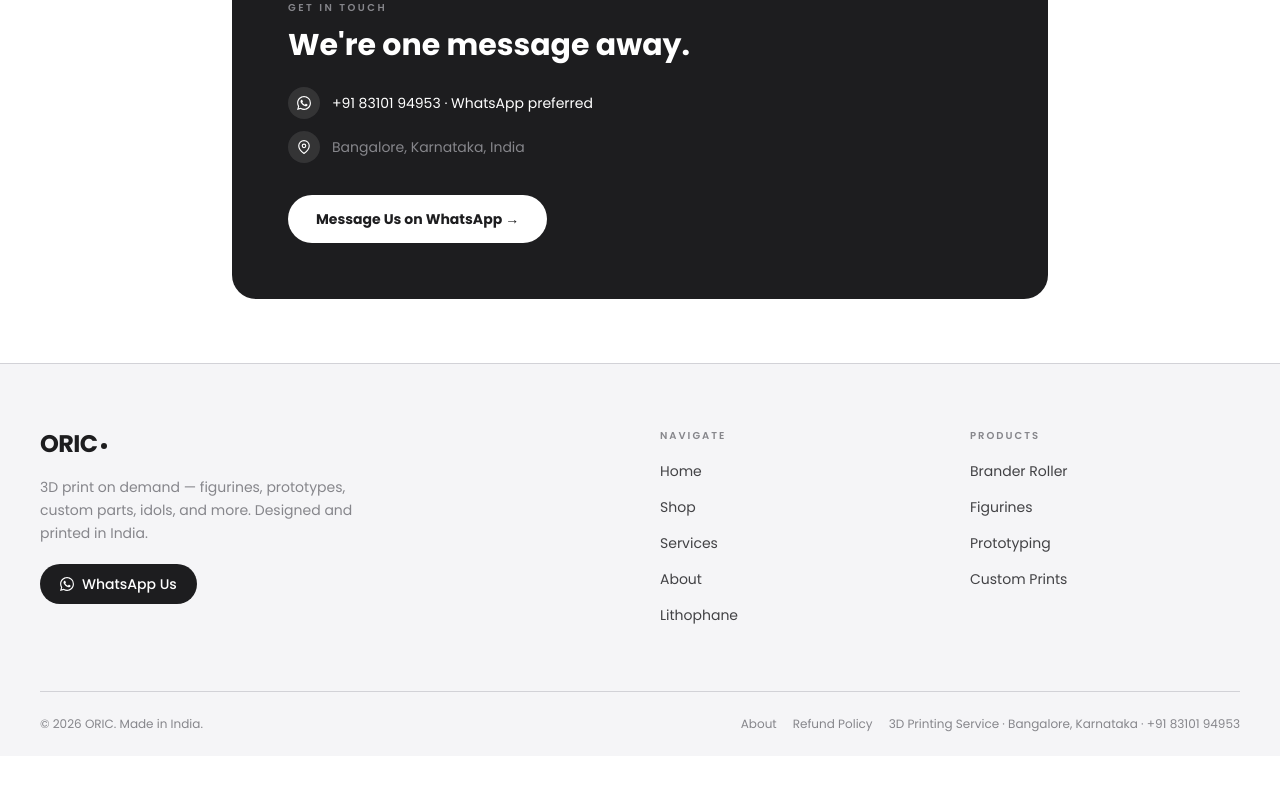
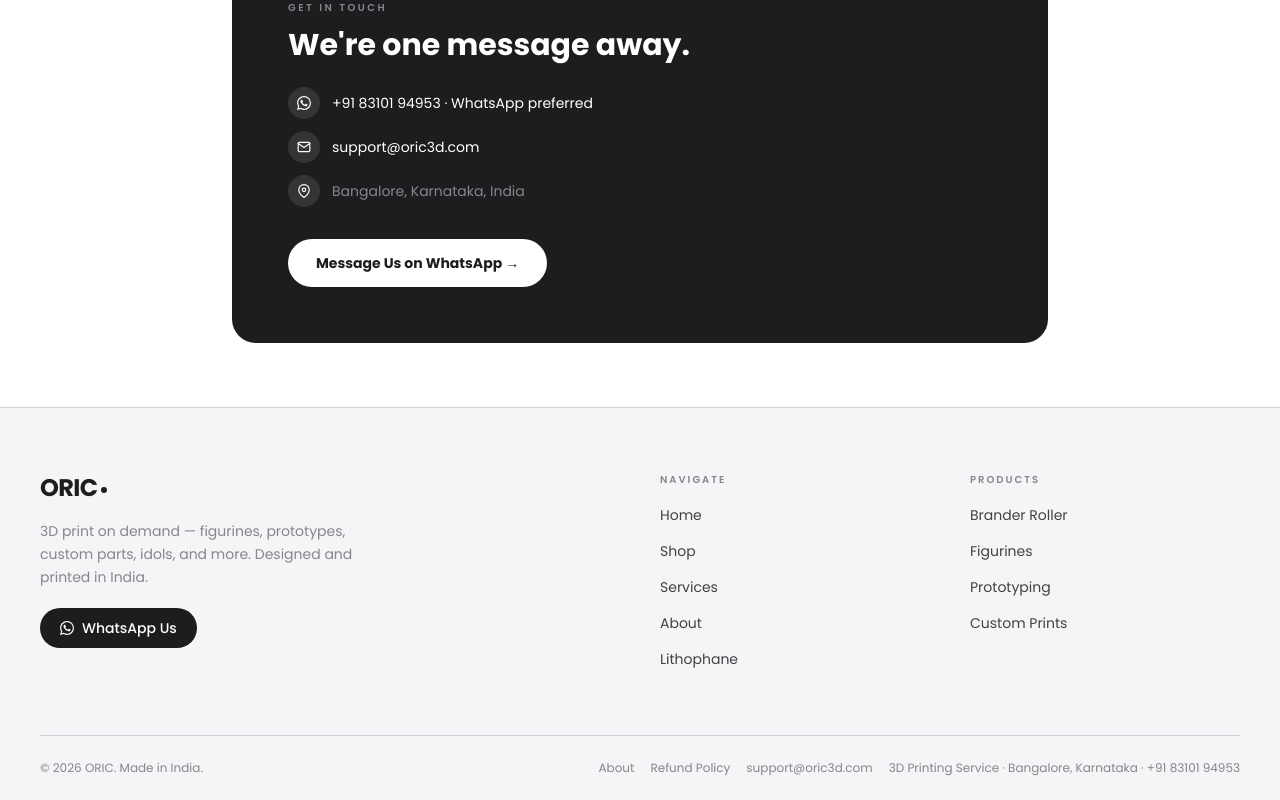
Before and after one commit to mintojy-art/Brander, a React (Vite) app: page /about in a window 1280 px wide. Shown: the part 1647-2447 px from the top of the page. Before the commit the page ends 2403 px from the top, so only its background shows below. Built offline with nearby package versions, Linux system fonts and the light colour scheme; no server answers.

Commit message:
Add support@oric3d.com across website — About, Footer, Refund Policy, structured data
Co-Authored-By: Claude Sonnet 4.6 <noreply@anthropic.com>

```diff
--- a/index.html
+++ b/index.html
@@ -48,7 +48,7 @@
       "logo": "https://oric3d.com/logo.png",
       "image": "https://oric3d.com/og-image.jpg",
       "telephone": "+918310194953",
-      "email": "hello@oric3d.com",
+      "email": "support@oric3d.com",
       "address": {
         "@type": "PostalAddress",
         "addressLocality": "Bangalore",
--- a/src/components/OricFooter.jsx
+++ b/src/components/OricFooter.jsx
@@ -79,6 +79,7 @@ export default function OricFooter() {
           <div className="flex items-center gap-4 flex-wrap justify-center">
             <Link to="/about" className="hover:text-[#1D1D1F] transition-colors">About</Link>
             <Link to="/refund-policy" className="hover:text-[#1D1D1F] transition-colors">Refund Policy</Link>
+            <a href="mailto:support@oric3d.com" className="hover:text-[#1D1D1F] transition-colors">support@oric3d.com</a>
             <p>3D Printing Service · Bangalore, Karnataka · +91 83101 94953</p>
           </div>
         </div>
--- a/src/pages/About.jsx
+++ b/src/pages/About.jsx
@@ -94,6 +94,14 @@ export default function About() {
             </div>
             <div className="flex items-center gap-3">
               <div className="w-8 h-8 bg-white/10 rounded-full flex items-center justify-center flex-shrink-0">
+                <svg width="14" height="14" viewBox="0 0 24 24" fill="none" stroke="white" strokeWidth="2" strokeLinecap="round" strokeLinejoin="round"><path d="M4 4h16c1.1 0 2 .9 2 2v12c0 1.1-.9 2-2 2H4c-1.1 0-2-.9-2-2V6c0-1.1.9-2 2-2z"/><polyline points="22,6 12,13 2,6"/></svg>
+              </div>
+              <a href="mailto:support@oric3d.com" className="text-white text-sm hover:text-[#86868B] transition-colors">
+                support@oric3d.com
+              </a>
+            </div>
+            <div className="flex items-center gap-3">
+              <div className="w-8 h-8 bg-white/10 rounded-full flex items-center justify-center flex-shrink-0">
                 <svg width="14" height="14" viewBox="0 0 24 24" fill="none" stroke="white" strokeWidth="2" strokeLinecap="round"><path d="M21 10c0 7-9 13-9 13s-9-6-9-13a9 9 0 0118 0z"/><circle cx="12" cy="10" r="3"/></svg>
               </div>
               <span className="text-[#86868B] text-sm">Bangalore, Karnataka, India</span>
--- a/src/pages/RefundPolicy.jsx
+++ b/src/pages/RefundPolicy.jsx
@@ -96,7 +96,8 @@ export default function RefundPolicy() {
         <div className="bg-[#1D1D1F] rounded-2xl px-6 py-6 flex flex-col sm:flex-row items-start sm:items-center gap-4 justify-between">
           <div>
             <p className="text-white text-sm font-semibold">Have an issue with your order?</p>
-            <p className="text-[#86868B] text-xs mt-0.5">We're on WhatsApp — fastest response guaranteed.</p>
+            <p className="text-[#86868B] text-xs mt-0.5">WhatsApp or email us — fastest response guaranteed.</p>
+            <a href="mailto:support@oric3d.com" className="text-[#86868B] text-xs hover:text-white transition-colors">support@oric3d.com</a>
           </div>
           <a
             href="https://wa.me/918310194953"
```
